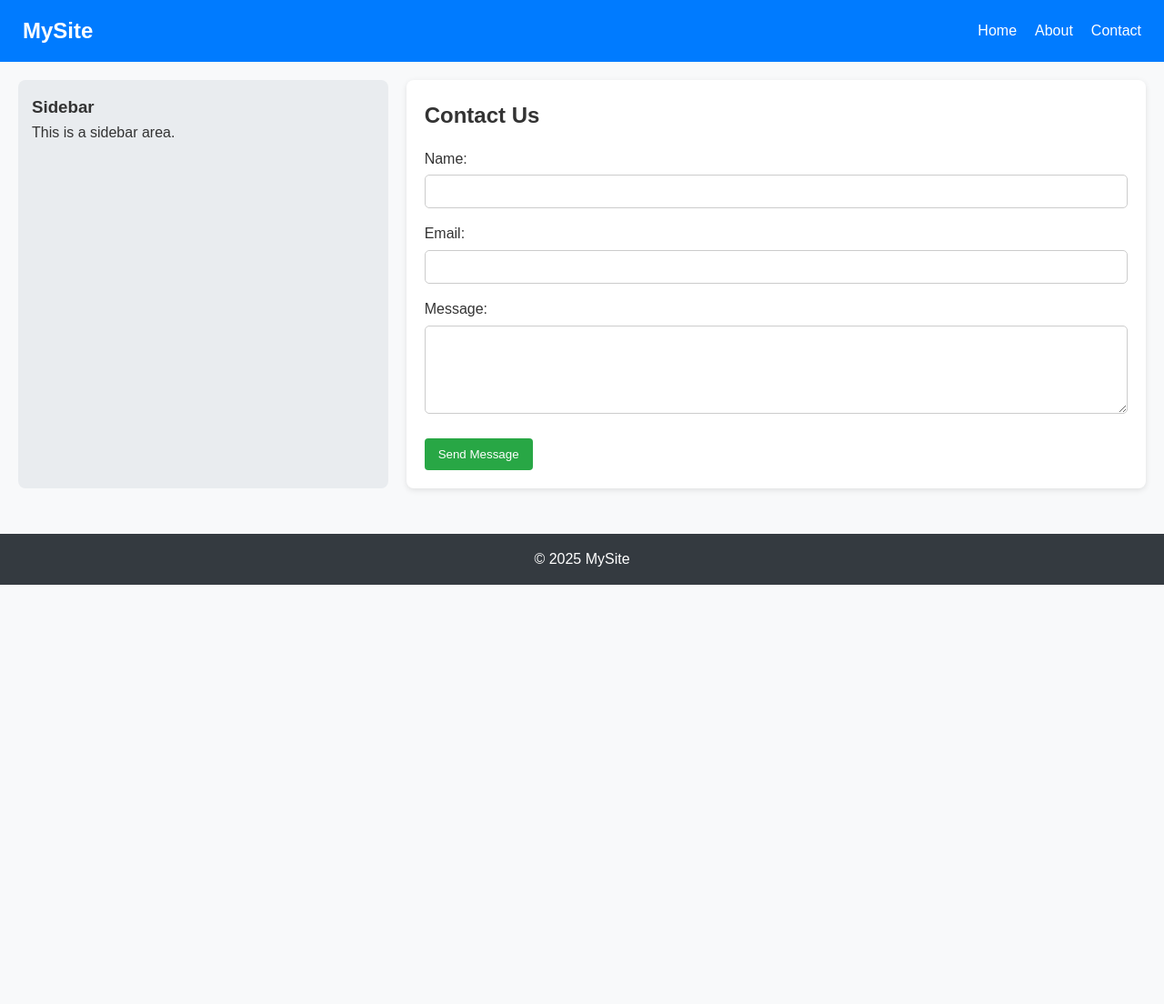
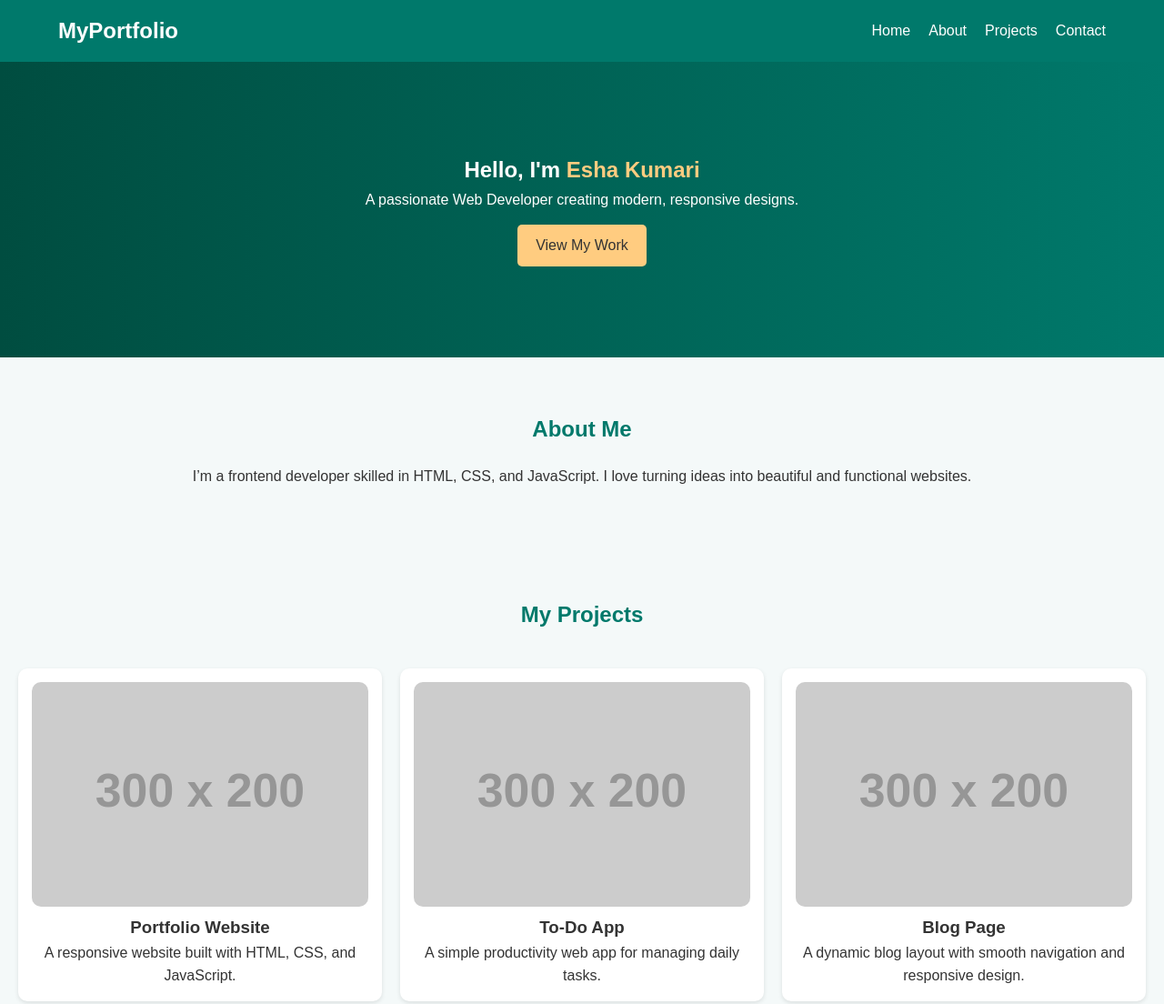
Before and after one commit to esha-kumari660/INTERSHIP_PROJECT, a plain HTML site: page index.html in a window 1280 px wide. Shown: the top 1104 px of the page at 91% size. Before the commit the page ends 800 px from the top, so only its background shows below. Drawn offline with Linux system fonts and the light colour scheme; placeholder pictures from the web are drawn by us.

Commit message:
Add files via upload

```diff
--- a/index.html
+++ b/index.html
@@ -1,55 +1,82 @@
 <!DOCTYPE html>
 <html lang="en">
-
 <head>
   <meta charset="UTF-8" />
   <meta name="viewport" content="width=device-width, initial-scale=1.0" />
-    <title>Responsive Contact Page</title>
+  <title>My Portfolio</title>
   <link rel="stylesheet" href="style.css" />
 </head>
-
 <body>
 
+  <!-- ====== HEADER ====== -->
   <header>
-        <nav class="navbar">
-            <div class="logo">MySite</div>
+    <div class="container">
+      <h1 class="logo">MyPortfolio</h1>
+      <nav>
         <ul class="nav-links">
-                <li><a href="#">Home</a></li>
-                <li><a href="#">About</a></li>
-                <li><a href="#">Contact</a></li>
+          <li><a href="#home">Home</a></li>
+          <li><a href="#about">About</a></li>
+          <li><a href="#projects">Projects</a></li>
+          <li><a href="#contact">Contact</a></li>
         </ul>
+        <div class="menu-toggle" onclick="toggleMenu()">☰</div>
       </nav>
+    </div>
   </header>
 
-    <main class="grid-layout">
-        <section class="sidebar">
-            <h3>Sidebar</h3>
-            <p>This is a sidebar area.</p>
+  <!-- ====== HOME ====== -->
+  <section id="home" class="hero">
+    <div class="hero-content">
+      <h2>Hello, I'm <span>Esha Kumari</span></h2>
+      <p>A passionate Web Developer creating modern, responsive designs.</p>
+      <a href="#projects" class="btn">View My Work</a>
+    </div>
   </section>
 
-        <section class="contact-form-section">
-            <h2>Contact Us</h2>
+  <!-- ====== ABOUT ====== -->
+  <section id="about" class="about section">
+    <h2>About Me</h2>
+    <p>I’m a frontend developer skilled in HTML, CSS, and JavaScript. I love turning ideas into beautiful and functional websites.</p>
+  </section>
+
+  <!-- ====== PROJECTS ====== -->
+  <section id="projects" class="projects section">
+    <h2>My Projects</h2>
+    <div class="project-grid">
+      <div class="project-card">
+        <img src="https://via.placeholder.com/300x200" alt="Project 1">
+        <h3>Portfolio Website</h3>
+        <p>A responsive website built with HTML, CSS, and JavaScript.</p>
+      </div>
+      <div class="project-card">
+        <img src="https://via.placeholder.com/300x200" alt="Project 2">
+        <h3>To-Do App</h3>
+        <p>A simple productivity web app for managing daily tasks.</p>
+      </div>
+      <div class="project-card">
+        <img src="https://via.placeholder.com/300x200" alt="Project 3">
+        <h3>Blog Page</h3>
+        <p>A dynamic blog layout with smooth navigation and responsive design.</p>
+      </div>
+    </div>
+  </section>
+
+  <!-- ====== CONTACT ====== -->
+  <section id="contact" class="contact section">
+    <h2>Contact Me</h2>
     <form id="contactForm">
-                <label for="name">Name:</label>
-                <input type="text" id="name" name="name" required />
-
-                <label for="email">Email:</label>
-                <input type="email" id="email" name="email" required />
-
-                <label for="message">Message:</label>
-                <textarea id="message" name="message" rows="5" required></textarea>
-
-                <button type="submit">Send Message</button>
-                <p id="formMessage" class="hidden"></p>
+      <input type="text" placeholder="Your Name" required>
+      <input type="email" placeholder="Your Email" required>
+      <textarea placeholder="Your Message" required></textarea>
+      <button type="submit" class="btn">Send Message</button>
     </form>
   </section>
-    </main>
 
+  <!-- ====== FOOTER ====== -->
   <footer>
-        <p>© 2025 MySite</p>
+    <p>2025 MyPortfolio | Designed by Esha Kumari</p>
   </footer>
 
   <script src="script.js"></script>
 </body>
-
 </html>
--- a/script.js
+++ b/script.js
@@ -1,32 +1,10 @@
-document.getElementById('contactForm').addEventListener('submit', function (e) {
+// Toggle menu for mobile
+function toggleMenu() {
+  document.querySelector('.nav-links').classList.toggle('show');
+}
+
+// Contact form (demo only)
+document.getElementById('contactForm').addEventListener('submit', function(e) {
   e.preventDefault();
-
-  const name = document.getElementById('name');
-  const email = document.getElementById('email');
-  const message = document.getElementById('message');
-  const formMessage = document.getElementById('formMessage');
-
-  const emailPattern = /^[^ ]+@[^ ]+\.[a-z]{2,3}$/;
-
-  if (name.value.trim() === '' || email.value.trim() === '' || message.value.trim() === '') {
-    formMessage.textContent = 'Please fill in all fields.';
-    formMessage.className = 'error';
-    formMessage.classList.remove('hidden');
-    return;
-  }
-
-  if (!email.value.match(emailPattern)) {
-    formMessage.textContent = 'Please enter a valid email address.';
-    formMessage.className = 'error';
-    formMessage.classList.remove('hidden');
-    return;
-  }
-
-
-  formMessage.textContent = 'Message sent successfully!';
-  formMessage.className = 'success';
-  formMessage.classList.remove('hidden');
-
-
-  this.reset();
+  alert('Thanks for contacting me! Your message has been sent.');
 });
--- a/style.css
+++ b/style.css
@@ -1,126 +1,182 @@
-
+/* ====== RESET ====== */
 * {
-  box-sizing: border-box;
   margin: 0;
   padding: 0;
+  box-sizing: border-box;
 }
 
-
+/* ====== BASIC STYLES ====== */
 body {
-  font-family: Arial, sans-serif;
+  font-family: "Poppins", sans-serif;
   line-height: 1.6;
-  background-color: #f8f9fa;
+  background-color: #f4f9f9;
   color: #333;
 }
 
-.navbar {
+/* ====== HEADER ====== */
+header {
+  background: #00796b;
+  color: #fff;
+  padding: 15px 0;
+  position: sticky;
+  top: 0;
+  z-index: 1000;
+}
+
+.container {
+  width: 90%;
+  margin: auto;
   display: flex;
   justify-content: space-between;
   align-items: center;
-  background-color: #007bff;
-  color: white;
-  padding: 15px 25px;
 }
 
 .logo {
-  font-size: 24px;
-  font-weight: bold;
+  font-size: 1.5rem;
 }
 
 .nav-links {
   list-style: none;
   display: flex;
-  gap: 20px;
 }
 
-.nav-links li a {
+.nav-links li {
+  margin-left: 20px;
+}
+
+.nav-links a {
   color: white;
+  text-decoration: none;
+  font-weight: 500;
+}
+
+.nav-links a:hover {
+  text-decoration: underline;
+}
+
+.menu-toggle {
+  display: none;
+  font-size: 1.8rem;
+  cursor: pointer;
+}
+
+/* ====== HERO ====== */
+.hero {
+  background: linear-gradient(to right, #004d40, #00796b);
+  color: white;
+  text-align: center;
+  padding: 100px 20px;
+}
+
+.hero h2 span {
+  color: #ffcc80;
+}
+
+.btn {
+  display: inline-block;
+  background: #ffcc80;
+  color: #333;
+  padding: 10px 20px;
+  margin-top: 15px;
+  border-radius: 5px;
   text-decoration: none;
 }
 
-
-.grid-layout {
-  display: grid;
-  grid-template-columns: 1fr 2fr;
-  gap: 20px;
-  padding: 20px;
+.btn:hover {
+  background: #ffc107;
 }
 
-.sidebar {
-  background-color: #e9ecef;
-  padding: 15px;
-  border-radius: 8px;
-}
-
-.contact-form-section {
-  background-color: white;
-  padding: 20px;
-  border-radius: 8px;
-  box-shadow: 0 2px 6px rgba(0,0,0,0.1);
-}
-
-form label {
-  display: block;
-  margin-top: 15px;
-}
-
-form input,
-form textarea {
-  width: 100%;
-  padding: 10px;
-  margin-top: 5px;
-  border-radius: 5px;
-  border: 1px solid #ccc;
-}
-
-form button {
-  margin-top: 20px;
-  padding: 10px 15px;
-  background-color: #28a745;
-  color: white;
-  border: none;
-  border-radius: 4px;
-  cursor: pointer;
-}
-
-form button:hover {
-  background-color: #218838;
-}
-
-#formMessage {
-  margin-top: 15px;
-  font-weight: bold;
+/* ====== SECTIONS ====== */
+.section {
+  padding: 60px 20px;
   text-align: center;
 }
 
-.hidden {
-  display: none;
+.section h2 {
+  color: #00796b;
+  margin-bottom: 20px;
 }
 
-.success {
-  color: green;
-}
-.error {
-  color: red;
+/* ====== PROJECTS ====== */
+.project-grid {
+  display: grid;
+  grid-template-columns: repeat(auto-fit, minmax(250px, 1fr));
+  gap: 20px;
+  padding-top: 20px;
 }
 
-
-footer {
-  text-align: center;
+.project-card {
+  background: #fff;
   padding: 15px;
-  background-color: #343a40;
-  color: white;
-  margin-top: 30px;
+  border-radius: 10px;
+  box-shadow: 0 2px 5px rgba(0, 0, 0, 0.1);
+  transition: transform 0.3s;
 }
 
+.project-card:hover {
+  transform: translateY(-5px);
+}
 
+.project-card img {
+  width: 100%;
+  border-radius: 10px;
+}
+
+/* ====== CONTACT ====== */
+form {
+  display: flex;
+  flex-direction: column;
+  gap: 10px;
+  width: 100%;
+  max-width: 400px;
+  margin: 0 auto;
+}
+
+input, textarea {
+  padding: 10px;
+  border: 1px solid #ccc;
+  border-radius: 5px;
+}
+
+button {
+  background: #00796b;
+  color: white;
+  border: none;
+  padding: 10px;
+  cursor: pointer;
+  border-radius: 5px;
+}
+
+button:hover {
+  background: #004d40;
+}
+
+/* ====== FOOTER ====== */
+footer {
+  background: #00796b;
+  color: white;
+  text-align: center;
+  padding: 15px 0;
+  font-size: 0.9rem;
+}
+
+/* ====== RESPONSIVE ====== */
 @media (max-width: 768px) {
-  .grid-layout {
-    grid-template-columns: 1fr;
+  .nav-links {
+    display: none;
+    flex-direction: column;
+    background: #004d40;
+    position: absolute;
+    top: 60px;
+    right: 0;
+    width: 100%;
   }
 
-  .nav-links {
-    flex-direction: column;
-    align-items: flex-end;
+  .nav-links.show {
+    display: flex;
+  }
+
+  .menu-toggle {
+    display: block;
   }
 }
```
Lines whose indentation alone changed are shown as unchanged.
